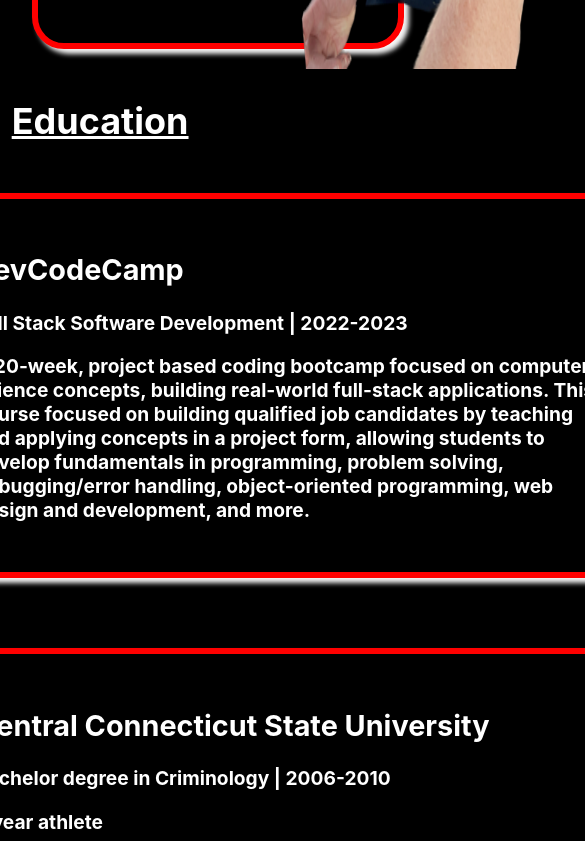
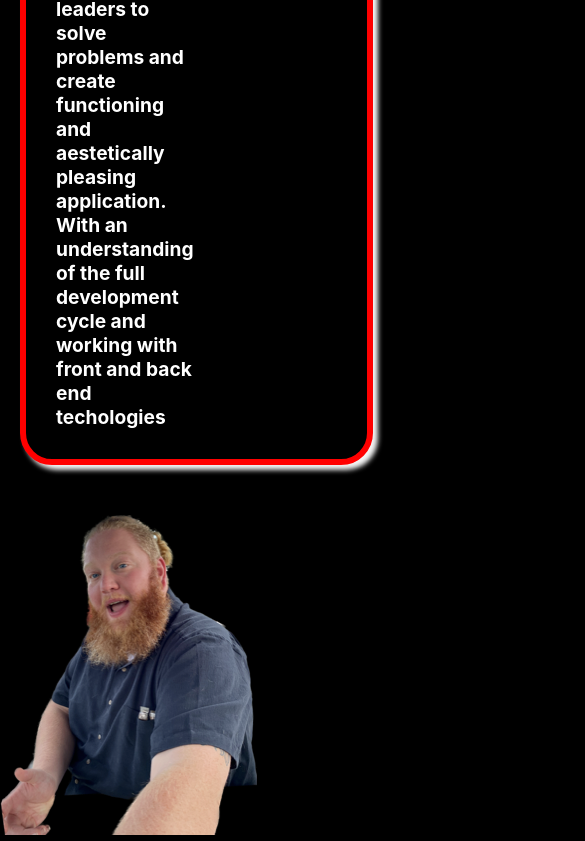
Before and after one commit to RobMorison/portfolio_website, a React (Create React App) app: page / in a window 390 px wide. Shown: the part 1156-1997 px from the top of the page, 585 px wide, since content can reach past the window. Built offline with nearby package versions, Linux system fonts and the light colour scheme.

Commit message:
created master container + master grid classes + mobile design

```diff
--- a/src/App.css
+++ b/src/App.css
@@ -37,3 +37,37 @@
     transform: rotate(360deg);
   }
 }
+
+.master-grid {
+  display: grid;
+  align-items: center;
+  grid-template-columns: repeat(2, 1fr);
+  gap: 2rem;
+  background-color: black;
+  width: 80%;
+  border: 6px solid red;
+  padding: 30px;
+  margin: 20px;
+  margin-bottom: 50px;
+  font-size: larger;
+  font-weight: bolder;
+  color: white;
+  border-bottom-left-radius: 2rem;
+  border-bottom-right-radius: 2rem;
+  border-top-left-radius: 2rem;
+  border-top-right-radius: 2rem;
+  box-shadow: 5px 5px 5px whitesmoke;
+}
+
+.master-container {
+  display: grid;
+  flex-direction: column;
+  align-items: center;
+  width: 90%;
+}
+
+@media (max-width: 376px) {
+  .master-grid {
+    grid-template-columns: repeat(1,1fr);
+  }
+}
--- a/src/components/About.js
+++ b/src/components/About.js
@@ -9,9 +9,9 @@
         <>
         <section id='about'>
             <SectionHeader title='About Me'/>
-                <div className='about'>
+                <div className='master-container'>
                     <div>
-                        <p className='about-me'>
+                        <p className='master-grid'>
                             Junior Software Developer with a focus on developing my skills everyday that embraces a fast-paced team
                             environement.  Striving to work with team members and project leaders to solve problems and create functioning
                             and aestetically pleasing application.  With an understanding of the full development cycle and working with front and
--- a/src/components/Education.css
+++ b/src/components/Education.css
@@ -1,9 +1,10 @@
 .education {
-  display: flex;
+  display: grid;
   align-items: center;
-  gap: 5rem;
+  grid-template-columns: repeat(2, 1fr);
+  gap: 2rem;
   background-color: black;
-  width: 800px;
+  width: 80%;
   border: 6px solid red;
   padding: 30px;
   margin: 20px;
@@ -19,7 +20,15 @@
 }
 
 .ed-container {
-  display: flex;
+  display: grid;
   flex-direction: column;
   align-items: center;
+  width: 80%;
+  margin-left: 3%;
 }
+
+@media (max-width: 376px) {
+  .education {
+    grid-template-columns: repeat(1,1fr);
+  }
+}
--- a/src/components/Education.js
+++ b/src/components/Education.js
@@ -9,8 +9,8 @@
         <>
         <section id='education'>
             <SectionHeader title='Education'/>
-                <div className='ed-container' >
-                    <div className='education'>
+                <div className='master-container' >
+                    <div className='master-grid'>
                         <img src={devcodecamp} alt='devcodecamp logo'></img>
                         <div className="devinfo">
                             <h2>devCodeCamp</h2>
@@ -24,7 +24,7 @@
                             </p>
                         </div>
                     </div>
-                    <div className='education'>
+                    <div className='master-grid'>
                         <img src={ccsu} alt ='ccsu logo' height={100}></img>
                         <div className='devinfo'>
                         <h2>Central Connecticut State University</h2>
--- a/src/components/Hero.css
+++ b/src/components/Hero.css
@@ -28,3 +28,12 @@
     top: 14rem;
     left: 6rem;
 }
+
+@media (max-width: 376px) {
+    .bio {
+        width: 60%;
+        left: 1rem;
+        top: 15rem;
+
+    }
+  }
--- a/src/components/NavBar.css
+++ b/src/components/NavBar.css
@@ -39,3 +39,9 @@
     gap: 1rem;
     margin-top: 1rem;
 }
+
+@media (max-width: 376px) {
+    .navbar {
+      width: 10%;
+    }
+  }
--- a/src/components/Projects.css
+++ b/src/components/Projects.css
@@ -1,4 +1,6 @@
 .project-container {
+    width: 85%;
+    margin-left: 3%;
     border: 6px solid red;
     border-bottom-left-radius: 2rem;
     border-bottom-right-radius: 2rem;
@@ -16,3 +18,9 @@
     align-items: start;
     justify-items: center;
 }
+
+@media (max-width: 376px) {
+    .project-grid {
+      grid-template-columns: repeat(1,1fr);
+    }
+  }
--- a/src/components/Skills.css
+++ b/src/components/Skills.css
@@ -1,12 +1,12 @@
 .skills-container {
-  display: flex;
+  display: grid;
   flex-direction: column;
   align-items: center;
 }
 
 .skills {
     background-color: black;
-    width: 600px;
+    width: 80%;
     border: 6px solid red;
     padding: 50px;
     margin: 20px;
@@ -35,3 +35,10 @@
     border-top-left-radius: 0.5rem;
     border-top-right-radius: 0.5rem;
 }
+
+@media (max-width: 376px) {
+  .grid-container {
+    grid-template-columns: repeat(1,1fr);
+    justify-items: start;
+  }
+}
--- a/src/components/Skills.js
+++ b/src/components/Skills.js
@@ -7,8 +7,8 @@
         <>
         <section id='skills'>
             <SectionHeader title='Skills' />
-            <div className='skills-container'>
-                <div className='skills' >
+            <div className='master-container'>
+                <div className='master-grid' >
                     <div className='languages'>
                         <p>Languages:</p>
                         <div className='grid-container'>
```
Also changed, not shown: src/index.css (line endings or trailing spaces).
